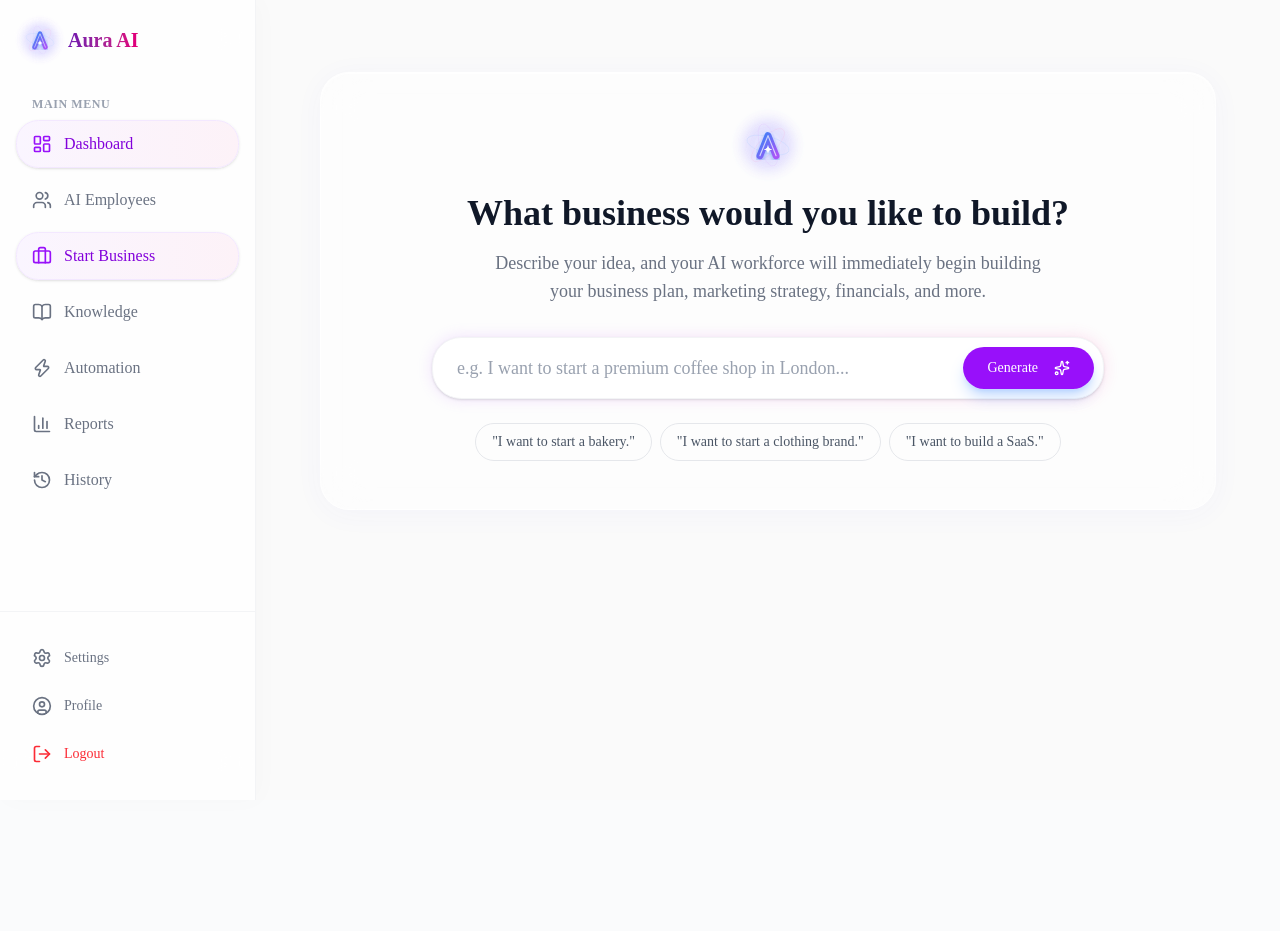
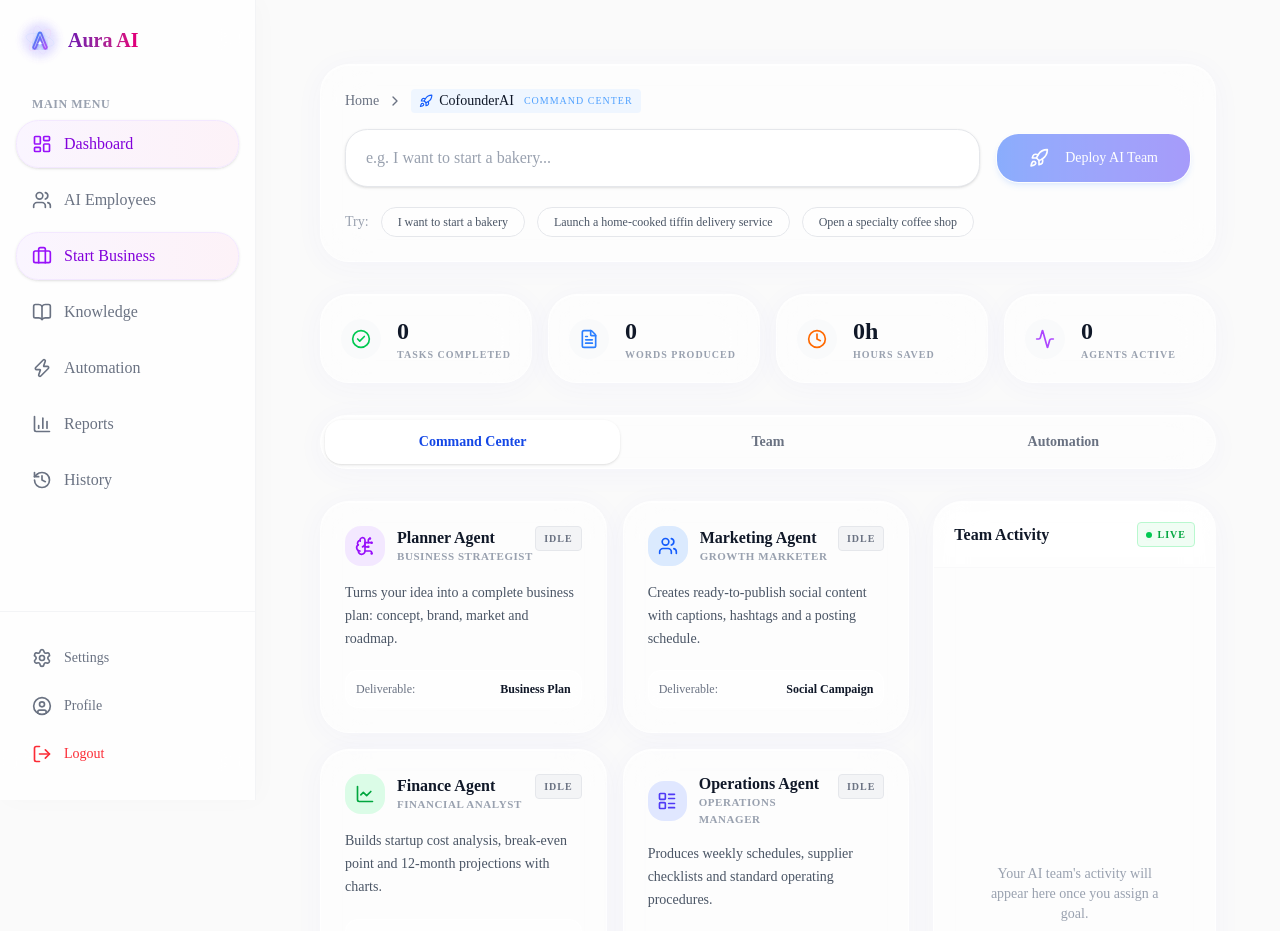
Before and after one commit to mallikarjunraopasupuleti44-ship-it/Aura-ai-, a Next.js app in the folder nexus-frontend/: page /dashboard/start in a window 1280 px wide. Shown: the top 931 px of the page. Before the commit the page ends 800 px from the top, so only its background shows below. Built offline with nearby package versions, Linux system fonts and the light colour scheme.

Commit message:
feat: redesign start business page into command center dashboard

```diff
--- a/nexus-frontend/src/app/dashboard/start/page.tsx
+++ b/nexus-frontend/src/app/dashboard/start/page.tsx
@@ -1,154 +1,310 @@
 "use client";
 
-import React, { useState } from "react";
+import React, { useState, useEffect } from "react";
 import { motion, AnimatePresence } from "framer-motion";
 import { Button } from "@/components/ui/button";
-import { Sparkles, ArrowRight, BrainCircuit, LineChart, Users, Globe, LayoutList, CheckCircle2 } from "lucide-react";
-import { AuraLogo } from "@/components/ui/logo";
+import {
+  Rocket,
+  BrainCircuit,
+  LineChart,
+  Users,
+  Globe,
+  LayoutList,
+  CheckCircle2,
+  Clock,
+  FileText,
+  Activity,
+  ArrowRight,
+  ChevronRight
+} from "lucide-react";
+
+const agents = [
+  {
+    id: "planner",
+    name: "Planner Agent",
+    role: "Business Strategist",
+    icon: BrainCircuit,
+    bg: "bg-purple-100",
+    text: "text-purple-600",
+    description: "Turns your idea into a complete business plan: concept, brand, market and roadmap.",
+    deliverable: "Business Plan"
+  },
+  {
+    id: "marketing",
+    name: "Marketing Agent",
+    role: "Growth Marketer",
+    icon: Users,
+    bg: "bg-blue-100",
+    text: "text-blue-600",
+    description: "Creates ready-to-publish social content with captions, hashtags and a posting schedule.",
+    deliverable: "Social Campaign"
+  },
+  {
+    id: "finance",
+    name: "Finance Agent",
+    role: "Financial Analyst",
+    icon: LineChart,
+    bg: "bg-green-100",
+    text: "text-green-600",
+    description: "Builds startup cost analysis, break-even point and 12-month projections with charts.",
+    deliverable: "Cost Analysis"
+  },
+  {
+    id: "operations",
+    name: "Operations Agent",
+    role: "Operations Manager",
+    icon: LayoutList,
+    bg: "bg-indigo-100",
+    text: "text-indigo-600",
+    description: "Produces weekly schedules, supplier checklists and standard operating procedures.",
+    deliverable: "Weekly Schedule"
+  },
+  {
+    id: "website",
+    name: "Website Agent",
+    role: "Web Developer",
+    icon: Globe,
+    bg: "bg-orange-100",
+    text: "text-orange-600",
+    description: "Generates a live landing page for your business using the brand identity.",
+    deliverable: "Landing Page"
+  }
+];
 
 export default function StartBusinessPage() {
   const [prompt, setPrompt] = useState("");
-  const [isGenerating, setIsGenerating] = useState(false);
-  const [activeAgent, setActiveAgent] = useState(0);
+  const [isDeploying, setIsDeploying] = useState(false);
+  const [activeTab, setActiveTab] = useState("Command Center");
+  const [activityLog, setActivityLog] = useState<string[]>([]);
+  const [activeAgentIndex, setActiveAgentIndex] = useState(-1);
 
-  const handleGenerate = () => {
-    if (!prompt.trim()) return;
-    setIsGenerating(true);
-    // Simulate the sequence of AI agents working
-    const interval = setInterval(() => {
-      setActiveAgent((prev) => {
-        if (prev >= agents.length - 1) {
-          clearInterval(interval);
-          return prev;
-        }
-        return prev + 1;
-      });
-    }, 4000); // Change active agent every 4 seconds
+  const handleDeploy = () => {
+    if (!prompt.trim() || isDeploying) return;
+    setIsDeploying(true);
+    setActivityLog(["Goal assigned: " + prompt, "Initializing AI Workforce..."]);
+    setActiveAgentIndex(0);
   };
 
-  const agents = [
-    { name: "Planner Agent", icon: BrainCircuit, color: "text-purple-600", bg: "bg-purple-100", tasks: ["Creating Business Plan", "Defining Brand", "Mapping Roadmap", "Target Audience Strategy"] },
-    { name: "Marketing Agent", icon: Users, color: "text-pink-600", bg: "bg-pink-100", tasks: ["Writing Ad Copy", "Creating Content Calendar", "Drafting Social Posts"] },
-    { name: "Finance Agent", icon: LineChart, color: "text-green-600", bg: "bg-green-100", tasks: ["Forecasting Revenue", "Calculating Break-even", "Setting Pricing Strategy"] },
-    { name: "Operations Agent", icon: LayoutList, color: "text-blue-600", bg: "bg-blue-100", tasks: ["Building Hiring Plan", "Writing SOPs", "Finding Suppliers"] },
-    { name: "Website Agent", icon: Globe, color: "text-orange-600", bg: "bg-orange-100", tasks: ["Designing Landing Page", "Writing Website Copy", "Structuring SEO"] }
-  ];
+  useEffect(() => {
+    if (activeAgentIndex >= 0 && activeAgentIndex < agents.length) {
+      const agent = agents[activeAgentIndex];
+      const timer1 = setTimeout(() => {
+        setActivityLog(prev => [...prev, `${agent.name} is starting work on ${agent.deliverable}...`]);
+      }, 1000);
+
+      const timer2 = setTimeout(() => {
+        setActivityLog(prev => [...prev, `${agent.name} completed ${agent.deliverable}.`]);
+        setActiveAgentIndex(activeAgentIndex + 1);
+      }, 4000);
+
+      return () => {
+        clearTimeout(timer1);
+        clearTimeout(timer2);
+      };
+    } else if (activeAgentIndex === agents.length) {
+      setTimeout(() => {
+        setActivityLog(prev => [...prev, "All deliverables completed successfully!"]);
+        setIsDeploying(false);
+        setActiveAgentIndex(-1);
+      }, 1000);
+    }
+  }, [activeAgentIndex]);
 
   return (
-    <div className="max-w-4xl mx-auto py-10">
+    <div className="max-w-[1400px] mx-auto py-8 px-4 sm:px-6 lg:px-8 flex flex-col gap-8">
 
-      {!isGenerating ? (
-        <motion.div
-          initial={{ opacity: 0, y: 20 }}
-          animate={{ opacity: 1, y: 0 }}
-          className="glass-card p-12 text-center rounded-3xl"
-        >
-          <div className="flex justify-center mb-6">
-            <AuraLogo size="md" />
+      {/* HEADER SECTION */}
+      <div className="glass-card p-6 border border-white/60">
+        <div className="flex items-center gap-2 text-sm font-medium text-gray-500 mb-4">
+          <span>Home</span>
+          <ChevronRight className="w-4 h-4" />
+          <span className="text-gray-900 bg-blue-50 px-2 py-0.5 rounded flex items-center gap-1.5">
+            <Rocket className="w-3.5 h-3.5 text-blue-600" /> CofounderAI
+            <span className="text-[10px] tracking-widest text-blue-400 uppercase ml-1">Command Center</span>
+          </span>
         </div>
-          <h1 className="text-4xl font-bold text-gray-900 mb-4">What business would you like to build?</h1>
-          <p className="text-gray-500 mb-8 max-w-xl mx-auto text-lg">
-            Describe your idea, and your AI workforce will immediately begin building your business plan, marketing strategy, financials, and more.
-          </p>
 
-          <div className="relative max-w-2xl mx-auto mb-6">
-            <div className="absolute inset-0 bg-gradient-to-r from-purple-400 to-pink-400 rounded-2xl blur opacity-20" />
-            <div className="relative flex items-center bg-white rounded-2xl shadow-sm border border-gray-100 p-2">
+        <div className="flex flex-col md:flex-row gap-4 items-center">
+          <div className="relative flex-1 w-full bg-white rounded-xl shadow-sm border border-gray-200 overflow-hidden">
             <input
               type="text"
               value={prompt}
               onChange={(e) => setPrompt(e.target.value)}
-                placeholder="e.g. I want to start a premium coffee shop in London..."
-                className="flex-1 bg-transparent border-none outline-none px-4 text-gray-800 text-lg placeholder:text-gray-400"
-                onKeyDown={(e) => e.key === 'Enter' && handleGenerate()}
+              placeholder="e.g. I want to start a bakery..."
+              className="w-full bg-transparent outline-none px-5 py-4 text-gray-800 placeholder:text-gray-400"
+              onKeyDown={(e) => e.key === 'Enter' && handleDeploy()}
             />
-              <Button onClick={handleGenerate} className="rounded-xl px-6 bg-purple-600 hover:bg-purple-700 text-white font-medium ml-2">
-                Generate <Sparkles className="w-4 h-4 ml-2" />
+          </div>
+          <Button
+            onClick={handleDeploy}
+            disabled={isDeploying || !prompt.trim()}
+            className="w-full md:w-auto rounded-xl px-8 py-6 bg-gradient-to-r from-blue-600 to-indigo-600 hover:from-blue-700 hover:to-indigo-700 text-white font-medium shadow-md shadow-blue-500/20"
+          >
+            <Rocket className="w-5 h-5 mr-2" />
+            {isDeploying ? "Deploying..." : "Deploy AI Team"}
           </Button>
+        </div>
+
+        <div className="flex flex-wrap items-center gap-3 mt-5">
+          <span className="text-sm font-medium text-gray-400">Try:</span>
+          {["I want to start a bakery", "Launch a home-cooked tiffin delivery service", "Open a specialty coffee shop"].map((suggestion) => (
+            <button
+              key={suggestion}
+              onClick={() => setPrompt(suggestion)}
+              className="px-4 py-1.5 rounded-full border border-gray-200 bg-white/50 text-xs font-medium text-gray-600 hover:bg-blue-50 hover:border-blue-200 hover:text-blue-700 transition-colors"
+            >
+              {suggestion}
+            </button>
+          ))}
         </div>
       </div>
 
-          <div className="flex flex-wrap justify-center gap-2">
-            <button onClick={() => setPrompt("I want to start a bakery.")} className="px-4 py-2 rounded-full border border-gray-200 text-sm text-gray-600 hover:bg-gray-50 transition-colors">"I want to start a bakery."</button>
-            <button onClick={() => setPrompt("I want to start a clothing brand.")} className="px-4 py-2 rounded-full border border-gray-200 text-sm text-gray-600 hover:bg-gray-50 transition-colors">"I want to start a clothing brand."</button>
-            <button onClick={() => setPrompt("I want to build a SaaS.")} className="px-4 py-2 rounded-full border border-gray-200 text-sm text-gray-600 hover:bg-gray-50 transition-colors">"I want to build a SaaS."</button>
+      {/* STATS ROW */}
+      <div className="grid grid-cols-2 lg:grid-cols-4 gap-4">
+        {[
+          { label: "TASKS COMPLETED", value: activeAgentIndex > 0 ? activeAgentIndex * 3 : 0, icon: CheckCircle2, color: "text-green-500" },
+          { label: "WORDS PRODUCED", value: activeAgentIndex > 0 ? activeAgentIndex * 1500 : 0, icon: FileText, color: "text-blue-500" },
+          { label: "HOURS SAVED", value: activeAgentIndex > 0 ? `${activeAgentIndex * 12}h` : "0h", icon: Clock, color: "text-orange-500" },
+          { label: "AGENTS ACTIVE", value: isDeploying ? 5 : 0, icon: Activity, color: "text-purple-500" },
+        ].map((stat, i) => (
+          <div key={i} className="glass-card p-5 border border-white/60 flex items-center justify-between">
+            <div className="flex items-center gap-4">
+              <div className={`w-10 h-10 rounded-full bg-gray-50 flex items-center justify-center ${stat.color}`}>
+                <stat.icon className="w-5 h-5" />
               </div>
-        </motion.div>
-      ) : (
-        <div className="space-y-12">
-          <div className="text-center">
-             <h2 className="text-3xl font-bold text-gray-900 mb-2">Your AI Team is Working</h2>
-             <p className="text-gray-500">Building: {prompt}</p>
+              <div>
+                <div className="text-2xl font-bold text-gray-900">{stat.value}</div>
+                <div className="text-[10px] font-bold tracking-widest text-gray-400 uppercase">{stat.label}</div>
+              </div>
+            </div>
+          </div>
+        ))}
       </div>
 
-          <div className="relative">
-             {/* Connection Line */}
-             <div className="absolute left-12 top-0 bottom-0 w-0.5 bg-gray-100 z-0" />
+      {/* TABS */}
+      <div className="glass-card p-1 border border-white/60 rounded-xl flex items-center">
+        {["Command Center", "Team", "Automation"].map((tab) => (
+          <button
+            key={tab}
+            onClick={() => setActiveTab(tab)}
+            className={`flex-1 py-3 text-sm font-semibold rounded-lg transition-all ${
+              activeTab === tab
+                ? "bg-white shadow-sm text-blue-700"
+                : "text-gray-500 hover:text-gray-700 hover:bg-white/40"
+            }`}
+          >
+            {tab}
+          </button>
+        ))}
+      </div>
 
-             <div className="space-y-8 relative z-10">
+      {/* MAIN CONTENT GRID */}
+      <div className="grid grid-cols-1 lg:grid-cols-3 gap-6">
+
+        {/* LEFT: Agent Cards */}
+        <div className="lg:col-span-2 grid grid-cols-1 md:grid-cols-2 gap-4">
           {agents.map((agent, index) => {
-                  const isActive = activeAgent === index;
-                  const isCompleted = activeAgent > index;
-                  const Icon = agent.icon;
+            const isActive = activeAgentIndex === index;
+            const isCompleted = activeAgentIndex > index;
 
             return (
-                    <motion.div
-                      key={agent.name}
-                      initial={{ opacity: 0, x: -20 }}
-                      animate={{ opacity: isActive || isCompleted ? 1 : 0.4, x: 0 }}
-                      className={`flex gap-6 items-start ${isActive ? 'scale-105' : 'scale-100'} transition-transform duration-500`}
+              <div
+                key={agent.id}
+                className={`glass-card p-6 border transition-all duration-300 relative overflow-hidden ${
+                  isActive ? "border-blue-300 shadow-[0_8px_30px_rgba(59,130,246,0.12)] ring-1 ring-blue-100" : "border-white/60 hover:border-blue-100 hover:shadow-md"
+                }`}
               >
-                      {/* Agent Avatar */}
-                      <div className={`w-24 h-24 rounded-2xl flex items-center justify-center shrink-0 shadow-lg ${isActive ? agent.bg : isCompleted ? 'bg-gray-100' : 'bg-gray-50 border border-gray-100'} transition-colors duration-500 relative`}>
                 {isActive && (
                   <motion.div
-                             className="absolute inset-0 border-2 border-purple-400 rounded-2xl"
-                             animate={{ scale: [1, 1.1, 1], opacity: [0.5, 0, 0.5] }}
-                             transition={{ duration: 2, repeat: Infinity }}
+                    layoutId="active-agent-bg"
+                    className="absolute inset-0 bg-gradient-to-br from-blue-50/50 to-purple-50/50 -z-10"
+                    initial={{ opacity: 0 }}
+                    animate={{ opacity: 1 }}
                   />
                 )}
-                        <Icon className={`w-10 h-10 ${isActive ? agent.color : isCompleted ? 'text-gray-500' : 'text-gray-300'}`} />
-                        {isCompleted && (
-                          <div className="absolute -bottom-2 -right-2 bg-green-500 rounded-full p-1 border-2 border-white">
-                            <CheckCircle2 className="w-4 h-4 text-white" />
+
+                <div className="flex justify-between items-start mb-4">
+                  <div className="flex gap-3 items-center">
+                    <div className={`w-10 h-10 rounded-lg flex items-center justify-center ${agent.bg} ${agent.text}`}>
+                      <agent.icon className="w-5 h-5" />
                     </div>
-                        )}
+                    <div>
+                      <h3 className="font-bold text-gray-900 leading-tight">{agent.name}</h3>
+                      <p className="text-[11px] font-bold text-gray-400 uppercase tracking-wider">{agent.role}</p>
+                    </div>
+                  </div>
+                  <div className={`text-[10px] font-bold tracking-widest px-2 py-1 rounded border uppercase ${
+                    isActive
+                      ? "bg-blue-100 text-blue-700 border-blue-200 animate-pulse"
+                      : isCompleted
+                        ? "bg-green-50 text-green-600 border-green-200"
+                        : "bg-gray-100 text-gray-500 border-gray-200"
+                  }`}>
+                    {isActive ? "LIVE" : isCompleted ? "DONE" : "IDLE"}
+                  </div>
                 </div>
 
-                      {/* Agent Work Area */}
-                      <div className={`flex-1 glass-card p-6 border ${isActive ? 'border-purple-200 shadow-purple-100' : 'border-gray-100'} min-h-[140px]`}>
-                        <div className="flex items-center justify-between mb-4">
-                           <h3 className={`text-xl font-bold ${isActive ? 'text-gray-900' : 'text-gray-500'}`}>{agent.name}</h3>
-                           {isActive && <span className="text-xs font-semibold bg-purple-100 text-purple-700 px-3 py-1 rounded-full animate-pulse">Working...</span>}
-                           {isCompleted && <span className="text-xs font-semibold bg-green-100 text-green-700 px-3 py-1 rounded-full">Completed</span>}
+                <p className="text-sm text-gray-600 mb-5 leading-relaxed line-clamp-3">
+                  {agent.description}
+                </p>
+
+                <div className="text-xs text-gray-500 bg-white/50 rounded-md p-2.5 border border-white/60 flex justify-between items-center">
+                  <span className="font-medium">Deliverable:</span>
+                  <span className="font-semibold text-gray-900">{agent.deliverable}</span>
                 </div>
-
-                        <div className="space-y-3">
-                          {agent.tasks.map((task, tIndex) => {
-                            // Show tasks progressively if active
-                            const showTask = isCompleted || (isActive && tIndex <= (Date.now() % agent.tasks.length));
-
-                            return (
-                              <motion.div
-                                key={tIndex}
-                                initial={{ opacity: 0 }}
-                                animate={{ opacity: isActive || isCompleted ? 1 : 0 }}
-                                className="flex items-center gap-3 text-sm text-gray-600"
-                              >
-                                <div className={`w-1.5 h-1.5 rounded-full ${isCompleted ? 'bg-green-500' : 'bg-purple-500'}`} />
-                                {task}
-                              </motion.div>
+              </div>
             );
           })}
         </div>
+
+        {/* RIGHT: Team Activity */}
+        <div className="lg:col-span-1">
+          <div className="glass-card border border-white/60 h-full min-h-[500px] flex flex-col relative overflow-hidden">
+            <div className="p-5 border-b border-gray-100/50 flex justify-between items-center bg-white/40 backdrop-blur-sm sticky top-0 z-10">
+              <h3 className="font-bold text-gray-900">Team Activity</h3>
+              <div className="flex items-center gap-1.5 text-[10px] font-bold tracking-widest text-green-600 uppercase bg-green-50 px-2 py-1 rounded border border-green-200">
+                <span className="relative flex h-1.5 w-1.5">
+                  <span className="animate-ping absolute inline-flex h-full w-full rounded-full bg-green-400 opacity-75"></span>
+                  <span className="relative inline-flex rounded-full h-1.5 w-1.5 bg-green-500"></span>
+                </span>
+                LIVE
               </div>
+            </div>
+
+            <div className="p-5 flex-1 overflow-y-auto">
+              <AnimatePresence>
+                {activityLog.length === 0 ? (
+                  <motion.div
+                    initial={{ opacity: 0 }}
+                    animate={{ opacity: 1 }}
+                    className="h-full flex items-center justify-center text-center p-6"
+                  >
+                    <p className="text-sm text-gray-400">
+                      Your AI team's activity will appear here once you assign a goal.
+                    </p>
                   </motion.div>
-                  );
-                })}
+                ) : (
+                  <div className="space-y-4">
+                    {activityLog.map((log, i) => (
+                      <motion.div
+                        key={i}
+                        initial={{ opacity: 0, x: -10 }}
+                        animate={{ opacity: 1, x: 0 }}
+                        transition={{ delay: 0.1 }}
+                        className="flex gap-3 text-sm"
+                      >
+                        <div className="mt-1 w-2 h-2 rounded-full bg-blue-500 shrink-0" />
+                        <span className="text-gray-700 leading-snug">{log}</span>
+                      </motion.div>
+                    ))}
+                  </div>
+                )}
+              </AnimatePresence>
             </div>
           </div>
         </div>
-      )}
+
+      </div>
     </div>
   );
 }
```
Lines whose indentation alone changed are shown as unchanged.
